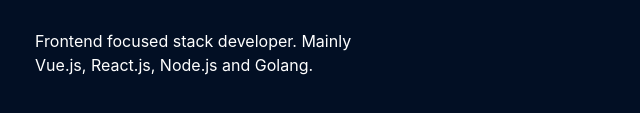
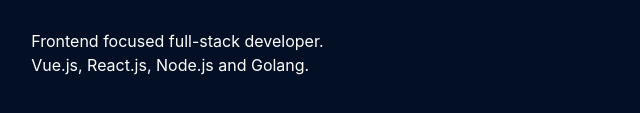
Before and after one commit to MussieT/portfolio, a website built with Vite: page index.html in a window 1280 px wide. Shown: the part 509-622 px from the top of the page, 251-891 px from the left. Built offline with nearby package versions, Linux system fonts and the light colour scheme.

Commit message:
typo fix

```diff
--- a/index.html
+++ b/index.html
@@ -23,7 +23,7 @@
             Mussie Teshome
           </h1>
           <br />
-          <p class="text-md text-white">Frontend focused stack developer. Mainly Vue.js, React.js, Node.js and Golang.
+          <p class="text-md text-white">Frontend focused full-stack developer. Vue.js, React.js, Node.js and Golang.
           </p>
           <br />
         </div>
```
